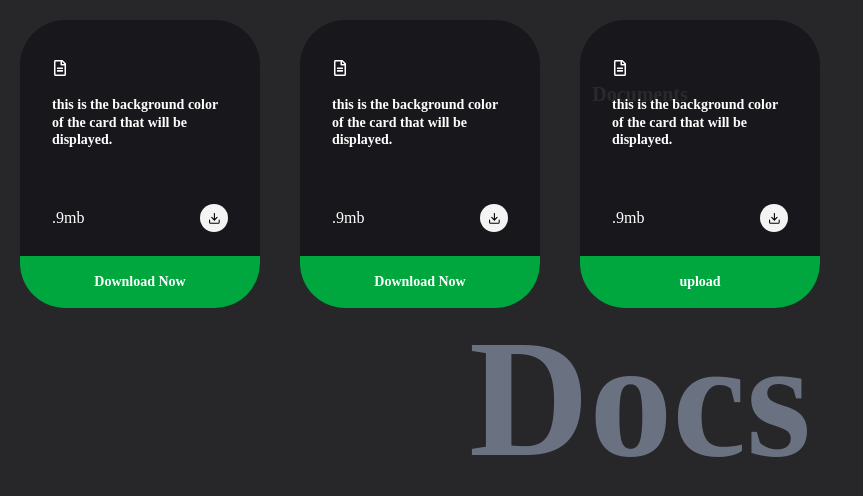
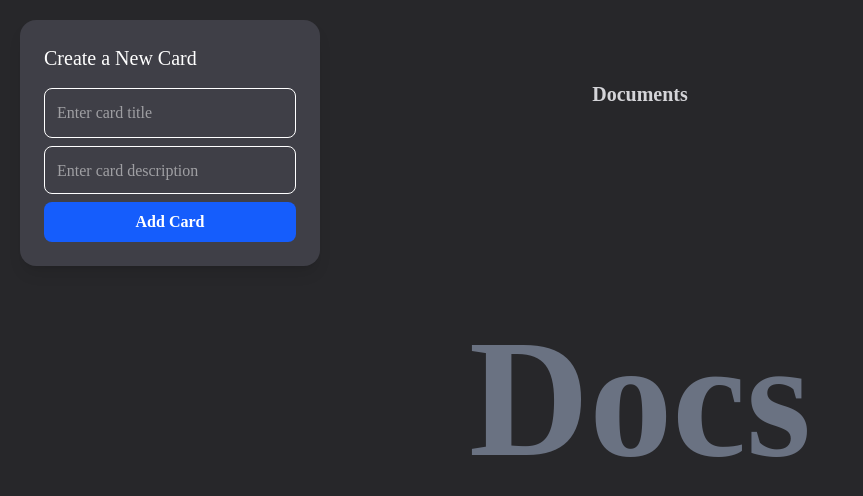
Before and after one commit to Divyansh89-dutta/doc-app-react, a React (Vite) app: page / in a window 1280 px wide. Shown: the top 496 px of the page, without its empty margins (0-863 px from the left). Built offline with nearby package versions, Linux system fonts and the light colour scheme.

Commit message:
Add styling for app layout and enhance Cards component with edit and delete functionality

```diff
--- a/src/components/Cards.jsx
+++ b/src/components/Cards.jsx
@@ -1,37 +1,91 @@
-import React from 'react'
 import { FaRegFileAlt } from "react-icons/fa";
 import { LuDownload } from "react-icons/lu";
-import { IoClose } from "react-icons/io5";
-import { motion } from "motion/react";
+import { IoClose, IoPencil, IoCheckmark } from "react-icons/io5";
+import { motion } from "framer-motion";
+import { useState } from "react";
 
+function Cards({ data, reference, onDelete, onEdit }) {
+  const [isEditing, setIsEditing] = useState(false);
+  const [title, setTitle] = useState(data.title);
+  const [desc, setDesc] = useState(data.desc);
 
+  const downloadText = () => {
+    const content = `Title: ${data.title}\nDescription: ${data.desc}`;
+    const blob = new Blob([content], { type: "text/plain" });
+    const link = document.createElement("a");
+    link.href = URL.createObjectURL(blob);
+    link.download = `${data.title.replace(/\s+/g, "_")}.txt`;
+    link.click();
+  };
 
-function Cards({data, reference}) {
+  const handleEdit = () => {
+    setIsEditing(true);
+  };
+
+  const handleSave = () => {
+    setIsEditing(false);
+    onEdit(title, desc);
+  };
+
   return (
-    <motion.div drag dragConstraints={reference} className=' relative w-60 h-72 rounded-[45px] bg-zinc-900/90 text-white px-8 py-10 overflow-hidden'>
-        <FaRegFileAlt/>
-        <p className='text-sm leading-tight mt-5 font-semibold'> {data.desc} </p>
-        <div className='footer absolute bottom-0  w-full  left-0'>
-            <div className='flex items-center justify-between px-8  py-3 mb-3'>
-                <h5>{data.filesize}</h5>
-                <span className='w-7 h-7 bg-zinc-100 rounded-full flex items-center justify-center '>
-                    {data.close ? <IoClose color='#000'/>: <LuDownload size=".8em" color='#000'/>}
-
-                </span>
-
-            </div>
-            {data.Tag.isOpen && (
-            <div className= {`tag w-full py-4 bg-green-600 flex items-center justify-center`} >
-               <h3 className='text-sm font-semibold'>{data.Tag.tagTittle}</h3>
-            </div>
-            )
-            }
-
-
-        </div>
-
+    <motion.div
+      drag
+      dragConstraints={reference}
+      className="relative w-64 h-64 rounded-3xl bg-zinc-600 text-white p-6 shadow-lg overflow-hidden"
+    >
+      <div className="flex items-center gap-3">
+        <FaRegFileAlt size={20} />
+        <span className="text-lg font-semibold">Note</span>
+      </div>
+      {isEditing ? (
+        <>
+          <input
+            className="w-full text-lg font-bold bg-transparent border-b border-gray-500 outline-none mt-3 p-1"
+            value={title}
+            onChange={(e) => setTitle(e.target.value)}
+          />
+          <textarea
+            className="w-full text-sm bg-transparent border border-gray-500 outline-none mt-3 lg:p-2 rounded-md"
+            value={desc}
+            onChange={(e) => setDesc(e.target.value)}
+          />
+          <button
+            onClick={handleSave}
+            className="bg-green-500 hover:bg-green-600 text-white px-4 py-1 rounded-md lg:mt-3 transition"
+          >
+            Save
+          </button>
+        </>
+      ) : (
+        <>
+          <h3 className="text-lg font-bold mt-4">{data.title}</h3>
+          <p className="text-sm text-gray-300 mt-2 font-medium">{data.desc}</p>
+        </>
+      )}
+      <div className="footer bg-orange-300 h-12 p-2 lg:p-2 absolute bottom-0 w-full left-0 flex justify-around px-5">
+        {!isEditing && (
+          <button
+            className="w-8 h-8 bg-gray-100 rounded-full flex items-center justify-center hover:bg-gray-300 transition"
+            onClick={handleEdit}
+          >
+            <IoPencil size={16} color="#000" />
+          </button>
+        )}
+        <button
+          className="w-8 h-8 bg-gray-100 rounded-full flex items-center justify-center hover:bg-gray-300 transition"
+          onClick={onDelete}
+        >
+          <IoClose size={16} color="#000" />
+        </button>
+        <button
+          className="w-8 h-8 bg-gray-100 rounded-full flex items-center justify-center hover:bg-gray-300 transition"
+          onClick={downloadText}
+        >
+          <LuDownload size={16} color="#000" />
+        </button>
+      </div>
     </motion.div>
-  )
+  );
 }
 
-export default Cards
+export default Cards;
--- a/src/components/Forground.jsx
+++ b/src/components/Forground.jsx
@@ -1,38 +1,80 @@
-import React, { useRef, useState } from 'react'
-import Cards from './Cards'
+import React, { useRef, useState, useEffect } from 'react';
+import Cards from './Cards';
 
+function Foreground() {
+  const ref = useRef(null);
+  const [data, setData] = useState(() => {
+    const savedData = localStorage.getItem('cardsData');
+    return savedData ? JSON.parse(savedData) : [];
+  });
 
-function foreground() {
+  useEffect(() => {
+    localStorage.setItem('cardsData', JSON.stringify(data));
+  }, [data]);
 
-    const ref = useRef(null)
+  const addCard = () => {
+    const title = document.getElementById('cardTitle').value;
+    const desc = document.getElementById('cardText').value;
+    if (!title.trim() || !desc.trim()) return;
+    const newData = [
+      ...data,
+      {
+        title,
+        desc,
+        filesize: '.9mb',
+        close: false,
+      },
+    ];
+    setData(newData);
+    document.getElementById('cardTitle').value = '';
+    document.getElementById('cardText').value = '';
+  };
 
-    const data = [
-        {
-         desc: "this is the background color of the card that will be displayed."
-        ,filesize: ".9mb"
-        , close: false
-        , Tag: {isOpen: true, tagTittle: "Download Now", tagColor: "green"}
-        },
-        {
-            desc: "this is the background color of the card that will be displayed."
-           ,filesize: ".9mb"
-           , close: false
-           , Tag: {isOpen: true, tagTittle: "Download Now", tagColor: "blue"}
-           },
-           {
-            desc: "this is the background color of the card that will be displayed."
-           ,filesize: ".9mb"
-           , close: false
-           , Tag: {isOpen: true, tagTittle: "upload", tagColor: "blue"}
-           },
-    ]
+  const deleteCard = (index) => {
+    const newData = data.filter((_, i) => i !== index);
+    setData(newData);
+  };
+
+  const editCard = (index, title, desc) => {
+    const newData = [...data];
+    newData[index] = { ...newData[index], title, desc };
+    setData(newData);
+  };
+
   return (
-    <div ref={ref} className='fixed top-0 left-0 z-[3] w-full h-full flex gap-10 flex-wrap p-5'>
-       {data.map((item,index)=>(
-        <Cards data={item} reference={ref}/>
-       ))}
+    <div ref={ref} className='fixed top-0 left-0 z-[3] w-full h-full flex flex-col gap-5 p-5'>
+      {/* Input Section */}
+      <div className='bg-zinc-700 text-white shadow-lg rounded-2xl p-6 w-full lg:w-75'>
+        <h2 className='text-xl font-semibol mb-4'>Create a New Card</h2>
+        <div className='flex flex-col gap-2'>
+          <input
+            type='text'
+            placeholder='Enter card title'
+            id='cardTitle'
+            className='border p-3 rounded-lg focus:outline-none focus:ring-2 focus:ring-blue-500'
+          />
+          <textarea
+            placeholder='Enter card description'
+            id='cardText'
+            className='border p-3 rounded-lg h-12 resize-none focus:outline-none focus:ring-2 focus:ring-blue-500'
+          ></textarea>
+          <button
+            onClick={addCard}
+            className='bg-blue-600 text-white font-semibold px-5 py-2 rounded-lg hover:bg-blue-700 transition-all'
+          >
+            Add Card
+          </button>
+        </div>
+      </div>
+
+      {/* Cards Section */}
+      <div className='flex gap-5 flex-wrap'>
+        {data.map((item, index) => (
+          <Cards key={index} data={item} reference={ref} onDelete={() => deleteCard(index)} onEdit={(title, desc) => editCard(index, title, desc)} />
+        ))}
+      </div>
     </div>
-  )
+  );
 }
 
-export default foreground
+export default Foreground;
--- a/src/index.css
+++ b/src/index.css
@@ -3,3 +3,6 @@
 ::selection{
     color: rgb(54, 135, 155);
 }
+::-webkit-scrollbar{
+    display: none;
+}
```
Also changed, not shown: src/App.css (added, +42 -0 lines).
